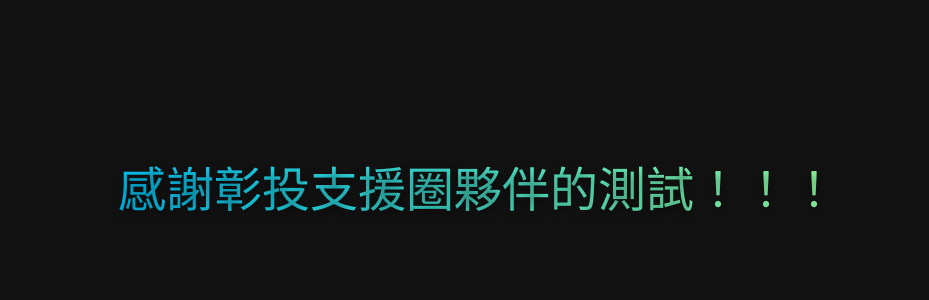
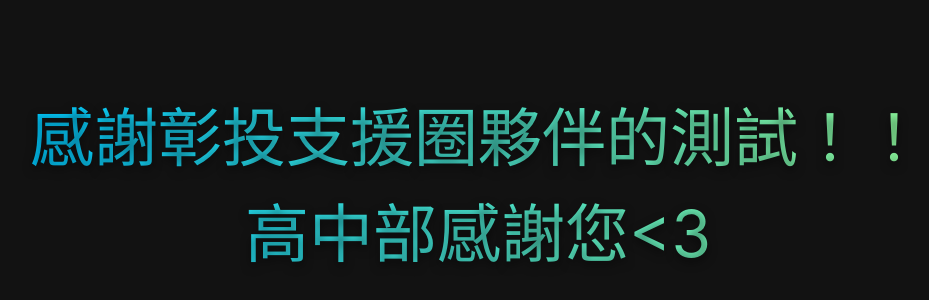
Before and after one commit to upgrade-twsgi/2026-20th-Phoenix-Leader, a plain HTML site: page index.html in a window 1280 px wide. Shown: the part 214-514 px from the top of the page, without its empty margins (162-1091 px from the left). Drawn offline with Linux system fonts and the light colour scheme.

Commit message:
感謝-調整字體大小

```diff
--- a/index.html
+++ b/index.html
@@ -14,7 +14,6 @@
             background-color: #121212;
             color: #ffffff;
             font-family: 'Inter', 'Roboto', 'Helvetica Neue', sans-serif;
-            font-size: 3rem;
             text-align: center;
             overflow: hidden;
         }
@@ -26,6 +25,9 @@
             background: linear-gradient(90deg, #00C9FF 0%, #92FE9D 100%);
             -webkit-background-clip: text;
             -webkit-text-fill-color: transparent;
+            font-size: 5vw;
+            line-height: 1.5;
+            white-space: nowrap;
         }
         .show {
             display: block !important;
@@ -34,7 +36,7 @@
     </style>
 </head>
 <body>
-    <div id="message">感謝彰投支援圈夥伴的測試！！！</div>
+    <div id="message">感謝彰投支援圈夥伴的測試！！<br>高中部感謝您&lt;3</div>
 
     <script>
         // 隨機決定 (50% 機率)
```
